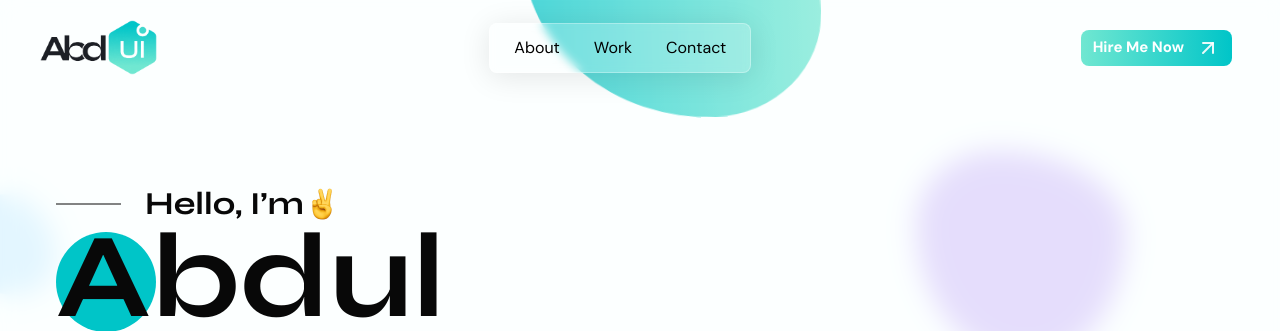
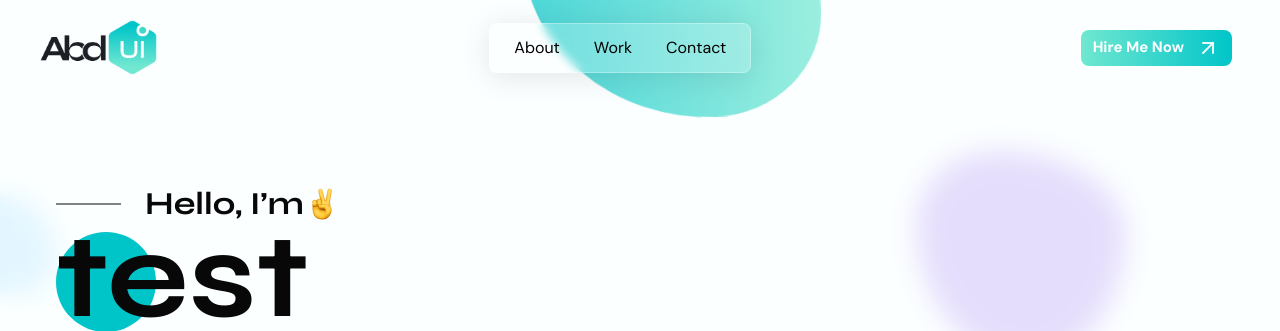
Before and after one commit to Abduu118/portfolio, a plain HTML site: page index.html in a window 1280 px wide. Shown: the top 331 px of the page. Drawn offline with Linux system fonts and the light colour scheme.

Commit message:
test git

```diff
--- a/index.html
+++ b/index.html
@@ -538,7 +538,7 @@
                 data-aos="fade-right"
                 data-aos-delay="400"
               >
-                Abdul
+                test
                 <!-- <br /> Henry -->
               </h1>
               <h2
```
